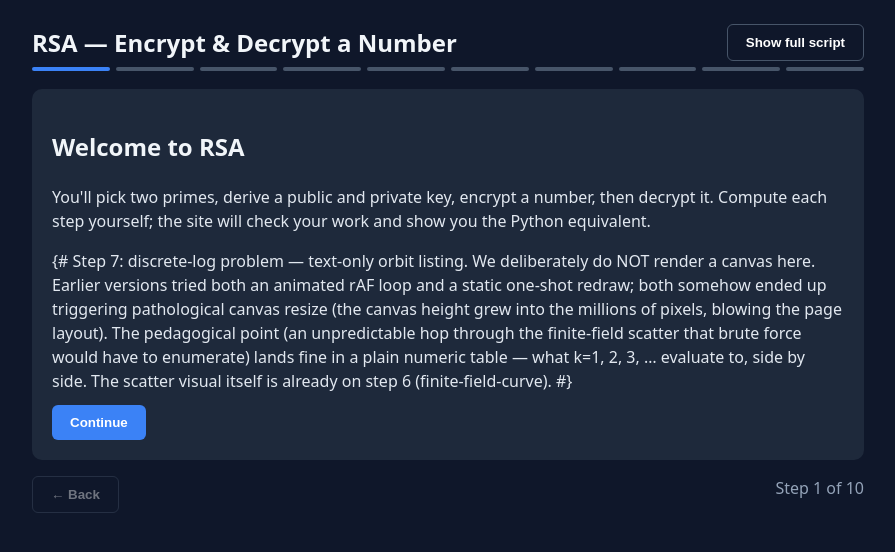
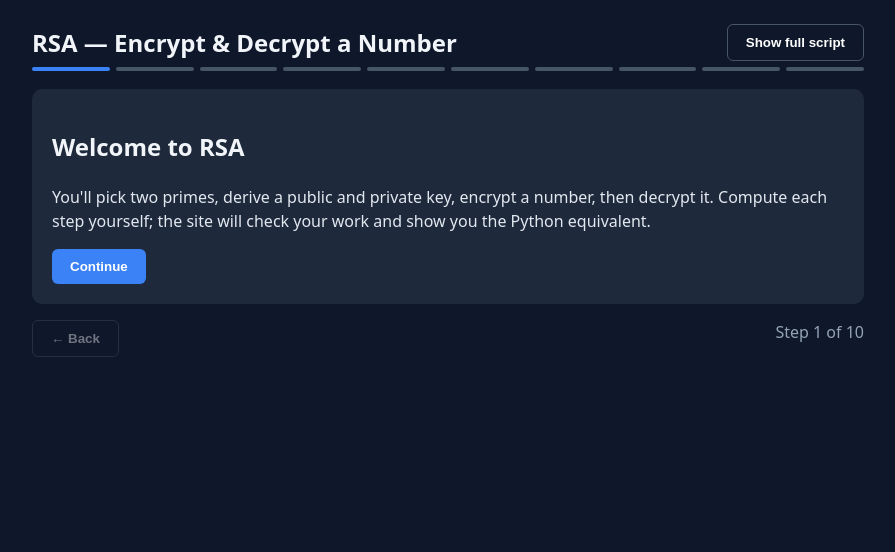
Before and after one commit to hriday/cloak, a Django app: page /algorithms/rsa/learn/encrypt-decrypt/ in a window 1280 px wide. Shown: the part 61-613 px from the top of the page, without its empty margins (192-1087 px from the left). Run offline with Django 5.2, Linux system fonts and the light colour scheme; data comes from the database, SQL or seed files in the repository; parts of the project's set-up code (start-up, migrations or seed data) failed here and were passed over; some libraries are stand-ins or nearby versions.

Commit message:
fix(templates): multi-line Django comment in _ec_widgets.html leaked to every lesson page
The {# Step 7: ... #} block in _ec_widgets.html spanned 10 lines. Django's
{# ... #} comment syntax is single-line only — multi-line {# blocks pass
through as visible text. Since _ec_widgets.html is {% include %}'d on EVERY
lesson page (it lives inside the steps x-for loop), the leak showed up at
the bottom of every lesson, not just the EC one.

User reported it on the AES "four transformations" lesson: visible text
read "(# Step 7: discrete-log step — see ec_widgets.html for canvas..."

Converted to {% comment %} ... {% endcomment %}. Scanned both lesson.html
and _ec_widgets.html for any other multi-line {# ... #} blocks; zero left.

Co-Authored-By: Claude Opus 4.7 (1M context) <noreply@anthropic.com>

```diff
--- a/core/templates/core/_ec_widgets.html
+++ b/core/templates/core/_ec_widgets.html
@@ -125,7 +125,7 @@
   </div>
 </template>
 
-{# Step 7: discrete-log problem — text-only orbit listing.
+{% comment %} Step 7: discrete-log problem — text-only orbit listing.
 
    We deliberately do NOT render a canvas here. Earlier versions tried both
    an animated rAF loop and a static one-shot redraw; both somehow ended
@@ -134,7 +134,7 @@
    (an unpredictable hop through the finite-field scatter that brute force
    would have to enumerate) lands fine in a plain numeric table — what k=1,
    2, 3, … evaluate to, side by side. The scatter visual itself is already
-   on step 6 (finite-field-curve). #}
+   on step 6 (finite-field-curve). {% endcomment %}
 <template x-if="step.slug === 'discrete-log-problem'">
   <div style="margin-top:14px;padding:12px 16px;border:1px dashed var(--border, #444);border-radius:6px;font-family:ui-monospace, monospace;font-size:0.9em;line-height:1.55;">
     <div style="margin-bottom:8px;color:var(--muted);">The orbit of G = (15, 13) under repeated addition on <code>y² ≡ x³ + 7 (mod 17)</code>:</div>
```
